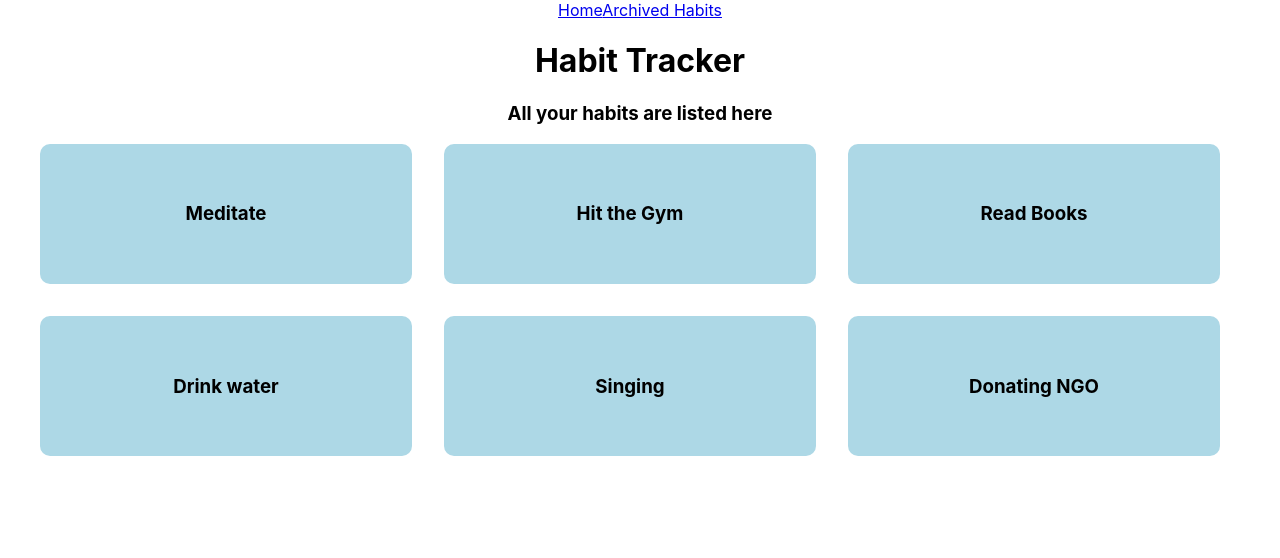
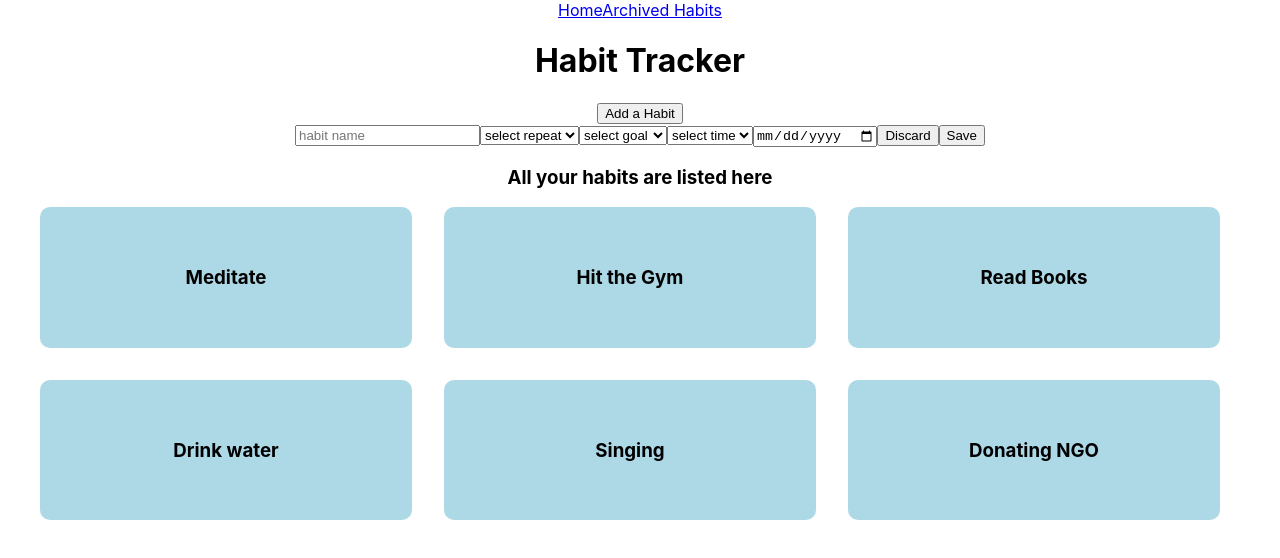
Before and after one commit to SudiptaChakraborty51/habit-tracker, a React (Create React App) app: page / in a window 1280 px wide. Shown: the top 558 px of the page. Built offline with nearby package versions, Linux system fonts and the light colour scheme.

Commit message:
feat: create habit form

```diff
--- /dev/null
+++ b/src/components/habitForm.jsx
@@ -0,0 +1,108 @@
+import React, { useContext, useState } from "react";
+import { HabitContext } from "../contexts/habitContext";
+
+const HabitForm = () => {
+  const { habitState } = useContext(HabitContext);
+
+  const [habitDetails, setHabitDetails] = useState({
+    id: Math.random() * 100,
+    name: "",
+    repeat: "",
+    goal: "",
+    time: "",
+    startDate: "",
+  });
+
+  const repeatArr = habitState?.habitsData.reduce(
+    (acc, { repeat }) => (acc.includes(repeat) ? acc : [...acc, repeat]),
+    []
+  );
+  console.log(repeatArr);
+
+  const goalArr = habitState?.habitsData.reduce(
+    (acc, { goal }) => (acc.includes(goal) ? acc : [...acc, goal]),
+    []
+  );
+  console.log(goalArr);
+
+  const timeArr = habitState?.habitsData.reduce(
+    (acc, { time }) => (acc.includes(time) ? acc : [...acc, time]),
+    []
+  );
+  console.log(timeArr);
+
+  const inputChangeHandler = (e) => {
+    setHabitDetails({ ...habitDetails, [e.target.name]: e.target.value });
+  };
+
+  return (
+    <div>
+      <form>
+        <input
+          name="name"
+          type="text"
+          placeholder="habit name"
+          required
+          value={habitDetails.name}
+          onChange={inputChangeHandler}
+        />
+        <select
+          required
+          name="repeat"
+          value={habitDetails.repeat}
+          onChange={inputChangeHandler}
+        >
+          <option value="" disabled>
+            select repeat
+          </option>
+          {repeatArr.map((data) => (
+            <option value={data} key={data}>
+              {data}
+            </option>
+          ))}
+        </select>
+        <select
+          required
+          name="goal"
+          value={habitDetails.goal}
+          onChange={inputChangeHandler}
+        >
+          <option value="" disabled>
+            select goal
+          </option>
+          {goalArr.map((data) => (
+            <option value={data} key={data}>
+              {data}
+            </option>
+          ))}
+        </select>
+        <select
+          required
+          name="time"
+          value={habitDetails.time}
+          onChange={inputChangeHandler}
+        >
+          <option value="" disabled>
+            select time
+          </option>
+          {timeArr.map((data) => (
+            <option value={data} key={data}>
+              {data}
+            </option>
+          ))}
+        </select>
+        <input
+          required
+          type="date"
+          name="startDate"
+          value={habitDetails.startDate}
+          onChange={inputChangeHandler}
+        />
+        <button type="button">Discard</button>
+        <button type="submit">Save</button>
+      </form>
+    </div>
+  );
+};
+
+export default HabitForm;
--- a/src/pages/habitLanding.jsx
+++ b/src/pages/habitLanding.jsx
@@ -1,12 +1,15 @@
 import React, { useContext } from "react";
 import { HabitContext } from "../contexts/habitContext";
 import HabitCard from "../components/habitCard";
+import HabitForm from "../components/habitForm";
 
 const HabitLanding = () => {
   const { habitState } = useContext(HabitContext);
   return (
     <div>
       <h1>Habit Tracker</h1>
+      <button>Add a Habit</button>
+      <HabitForm />
       <h3>All your habits are listed here</h3>
       <ul>
         {habitState?.habitsData?.map((data) => (
```
